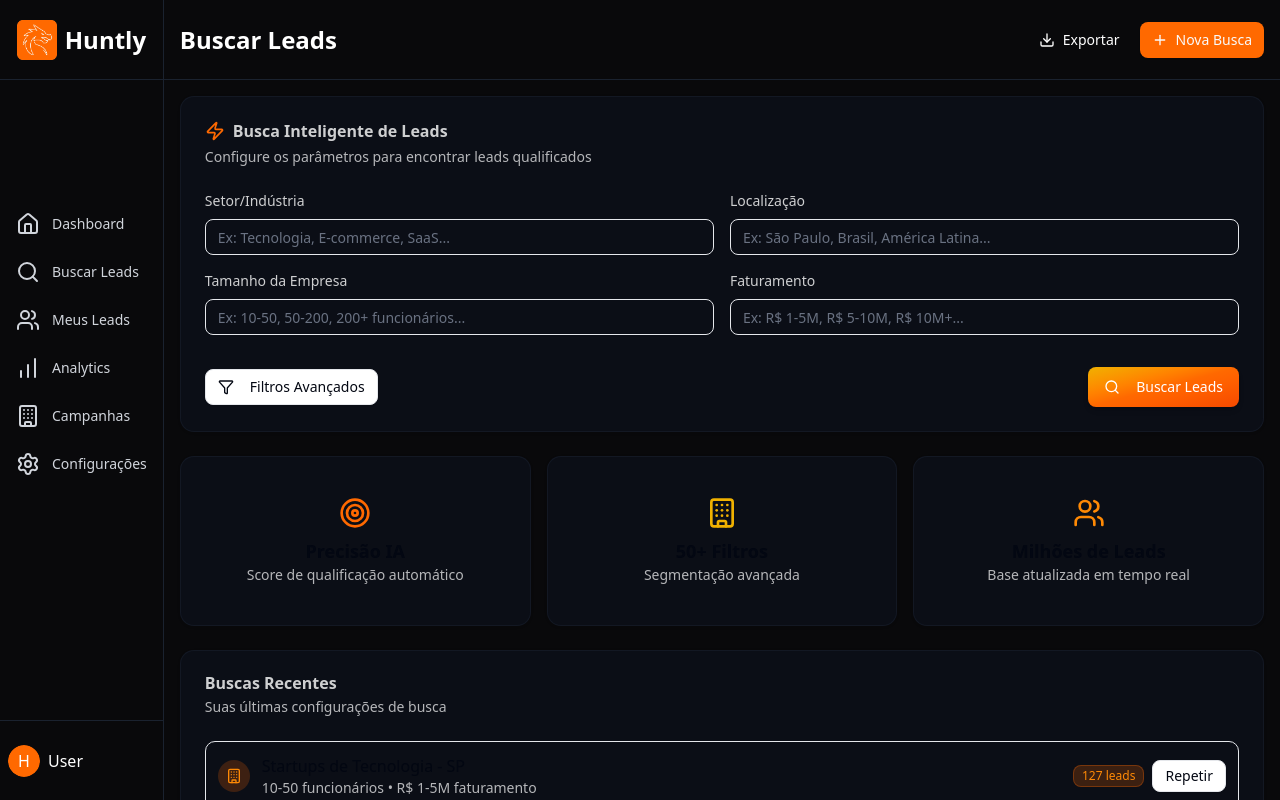
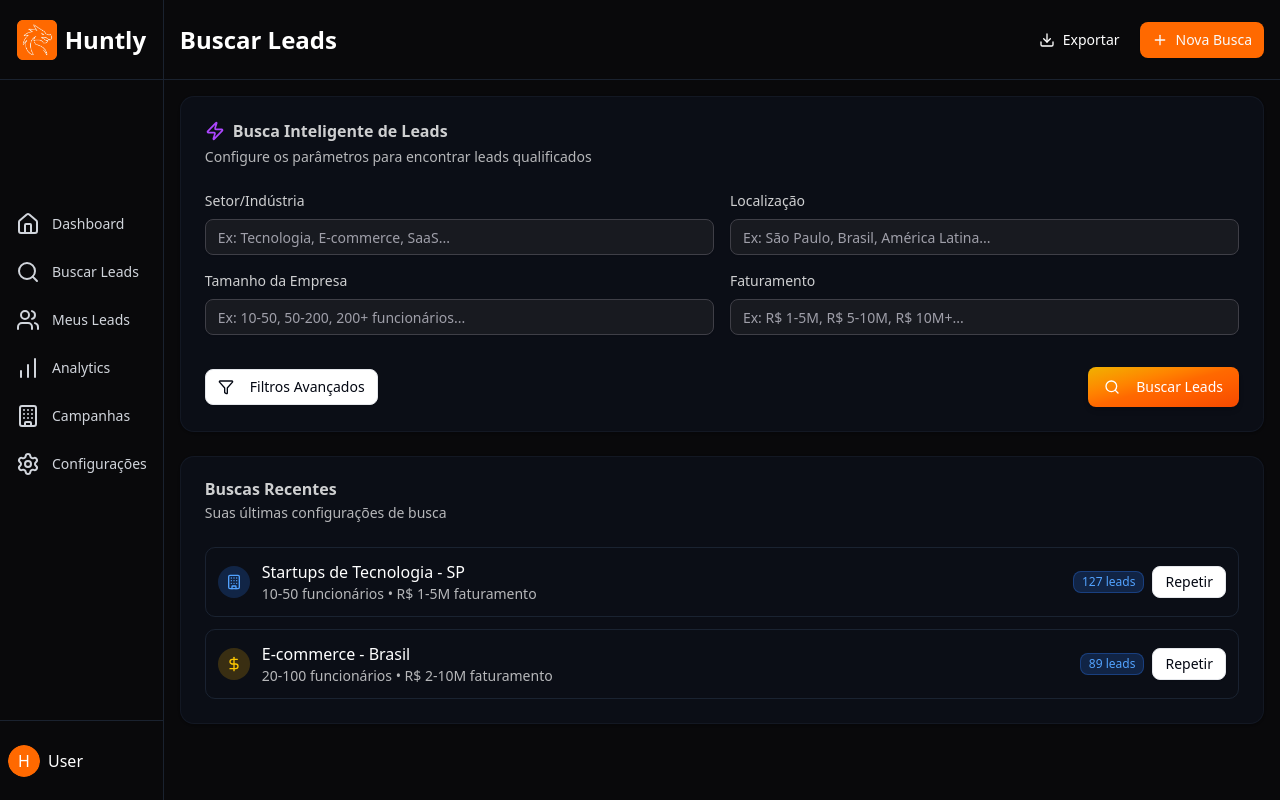
Before and after one commit to hakenshi/huntly, a Next.js app: page /buscar-leads in a window 1280 px wide. Built offline with nearby package versions, Linux system fonts and the light colour scheme.

Commit message:
feat: Update UI components in dashboard for improved aesthetics and functionality

```diff
--- a/src/components/dashboard/buscar-leads.tsx
+++ b/src/components/dashboard/buscar-leads.tsx
@@ -20,7 +20,7 @@ export function BuscarLeads() {
       <Card>
         <CardHeader>
           <CardTitle className="flex items-center space-x-2">
-            <Zap className="h-5 w-5 text-orange-500" />
+            <Zap className="h-5 w-5 text-purple-500" />
             <span>Busca Inteligente de Leads</span>
           </CardTitle>
           <CardDescription className="text-white/70">Configure os parâmetros para encontrar leads qualificados</CardDescription>
@@ -29,19 +29,19 @@ export function BuscarLeads() {
           <div className="grid grid-cols-1 md:grid-cols-2 gap-4">
             <div>
               <label className="text-sm font-medium text-white/80 mb-2 block">Setor/Indústria</label>
-              <Input placeholder="Ex: Tecnologia, E-commerce, SaaS..." />
+              <Input placeholder="Ex: Tecnologia, E-commerce, SaaS..." className="bg-zinc-800/50 border-zinc-700 text-white placeholder:text-zinc-400" />
             </div>
             <div>
               <label className="text-sm font-medium text-white/80 mb-2 block">Localização</label>
-              <Input placeholder="Ex: São Paulo, Brasil, América Latina..." />
+              <Input placeholder="Ex: São Paulo, Brasil, América Latina..." className="bg-zinc-800/50 border-zinc-700 text-white placeholder:text-zinc-400" />
             </div>
             <div>
               <label className="text-sm font-medium text-white/80 mb-2 block">Tamanho da Empresa</label>
-              <Input placeholder="Ex: 10-50, 50-200, 200+ funcionários..." />
+              <Input placeholder="Ex: 10-50, 50-200, 200+ funcionários..." className="bg-zinc-800/50 border-zinc-700 text-white placeholder:text-zinc-400" />
             </div>
             <div>
               <label className="text-sm font-medium text-white/80 mb-2 block">Faturamento</label>
-              <Input placeholder="Ex: R$ 1-5M, R$ 5-10M, R$ 10M+..." />
+              <Input placeholder="Ex: R$ 1-5M, R$ 5-10M, R$ 10M+..." className="bg-zinc-800/50 border-zinc-700 text-white placeholder:text-zinc-400" />
             </div>
           </div>
 
@@ -57,31 +57,6 @@ export function BuscarLeads() {
           </div>
         </CardContent>
       </Card>
-
-      <div className="grid grid-cols-1 md:grid-cols-3 gap-4">
-        <Card>
-          <CardContent className="p-4 text-center">
-            <Target className="h-8 w-8 text-orange-500 mx-auto mb-2" />
-            <div className="text-lg font-bold">Precisão IA</div>
-            <div className="text-sm text-white/70">Score de qualificação automático</div>
-          </CardContent>
-        </Card>
-        <Card>
-          <CardContent className="p-4 text-center">
-            <Building className="h-8 w-8 text-yellow-500 mx-auto mb-2" />
-            <div className="text-lg font-bold">50+ Filtros</div>
-            <div className="text-sm text-white/70">Segmentação avançada</div>
-          </CardContent>
-        </Card>
-        <Card>
-          <CardContent className="p-4 text-center">
-            <Users className="h-8 w-8 text-orange-400 mx-auto mb-2" />
-            <div className="text-lg font-bold">Milhões de Leads</div>
-            <div className="text-sm text-white/70">Base atualizada em tempo real</div>
-          </CardContent>
-        </Card>
-      </div>
-
       <Card>
         <CardHeader>
           <CardTitle>Buscas Recentes</CardTitle>
@@ -89,34 +64,34 @@ export function BuscarLeads() {
         </CardHeader>
         <CardContent>
           <div className="space-y-3">
-            <div className="flex items-center justify-between p-3 border rounded-lg hover:bg-muted/50 transition-colors">
+            <div className="flex items-center justify-between p-3 border border-gray-800/80 rounded-lg hover:bg-gray-900/50 transition-colors">
               <div className="flex items-center space-x-3">
-                <div className="w-8 h-8 bg-orange-500/20 rounded-full flex items-center justify-center">
-                  <Building className="h-4 w-4 text-orange-400" />
+                <div className="w-8 h-8 bg-blue-500/20 rounded-full flex items-center justify-center">
+                  <Building className="h-4 w-4 text-blue-400" />
                 </div>
                 <div>
-                  <p className="font-medium">Startups de Tecnologia - SP</p>
+                  <p className="font-medium text-white">Startups de Tecnologia - SP</p>
                   <p className="text-sm text-white/70">10-50 funcionários • R$ 1-5M faturamento</p>
                 </div>
               </div>
               <div className="flex items-center space-x-2">
-                <Badge className="bg-orange-500/20 text-orange-400 border-orange-500/30">127 leads</Badge>
+                <Badge className="bg-blue-500/20 text-blue-400 border-blue-500/30">127 leads</Badge>
                 <Button size="sm" variant="outline">Repetir</Button>
               </div>
             </div>
 
-            <div className="flex items-center justify-between p-3 border rounded-lg hover:bg-muted/50 transition-colors">
+            <div className="flex items-center justify-between p-3 border border-gray-800/80 rounded-lg hover:bg-gray-900/50 transition-colors">
               <div className="flex items-center space-x-3">
                 <div className="w-8 h-8 bg-yellow-500/20 rounded-full flex items-center justify-center">
                   <DollarSign className="h-4 w-4 text-yellow-400" />
                 </div>
                 <div>
-                  <p className="font-medium">E-commerce - Brasil</p>
+                  <p className="font-medium text-white">E-commerce - Brasil</p>
                   <p className="text-sm text-white/70">20-100 funcionários • R$ 2-10M faturamento</p>
                 </div>
               </div>
               <div className="flex items-center space-x-2">
-                <Badge className="bg-yellow-500/20 text-yellow-400 border-yellow-500/30">89 leads</Badge>
+                <Badge className="bg-blue-500/20 text-blue-400 border-blue-500/30">89 leads</Badge>
                 <Button size="sm" variant="outline">Repetir</Button>
               </div>
             </div>
--- a/src/components/dashboard/configuracoes.tsx
+++ b/src/components/dashboard/configuracoes.tsx
@@ -19,12 +19,37 @@ import {
 export function Configuracoes() {
   return (
     <div className="space-y-6">
-      <div>
-        <h2 className="text-2xl font-bold text-white">Configurações</h2>
-        <p className="text-white/70">Gerencie sua conta e preferências</p>
-      </div>
 
+      <Card>
+        <CardHeader>
+          <CardTitle className="flex items-center space-x-2">
+            <Shield className="h-5 w-5 text-green-500" />
+            <span>Segurança</span>
+          </CardTitle>
+          <CardDescription className="text-white/70">Mantenha sua conta segura</CardDescription>
+        </CardHeader>
+        <CardContent>
+          <div className="grid grid-cols-1 md:grid-cols-3 gap-4">
+            <div className="text-center p-4 border border-gray-800/80 rounded-lg">
+              <Shield className="h-8 w-8 text-green-500 mx-auto mb-2" />
+              <div className="font-medium text-white">2FA Ativo</div>
+              <div className="text-sm text-white/70">Autenticação em duas etapas</div>
+            </div>
+            <div className="text-center p-4 border border-gray-800/80 rounded-lg">
+              <Key className="h-8 w-8 text-yellow-500 mx-auto mb-2" />
+              <div className="font-medium text-white">Senha Forte</div>
+              <div className="text-sm text-white/70">Última alteração: 30 dias</div>
+            </div>
+            <div className="text-center p-4 border border-gray-800/80 rounded-lg">
+              <Settings className="h-8 w-8 text-purple-400 mx-auto mb-2" />
+              <div className="font-medium text-white">Sessões Ativas</div>
+              <div className="text-sm text-white/70">2 dispositivos conectados</div>
+            </div>
+          </div>
+        </CardContent>
+      </Card>
       <div className="grid grid-cols-1 lg:grid-cols-2 gap-6">
+
         <Card>
           <CardHeader>
             <CardTitle className="flex items-center space-x-2">
@@ -157,34 +182,6 @@ export function Configuracoes() {
         </Card>
       </div>
 
-      <Card>
-        <CardHeader>
-          <CardTitle className="flex items-center space-x-2">
-            <Shield className="h-5 w-5 text-green-500" />
-            <span>Segurança</span>
-          </CardTitle>
-          <CardDescription className="text-white/70">Mantenha sua conta segura</CardDescription>
-        </CardHeader>
-        <CardContent>
-          <div className="grid grid-cols-1 md:grid-cols-3 gap-4">
-            <div className="text-center p-4 border border-gray-800/80 rounded-lg">
-              <Shield className="h-8 w-8 text-green-500 mx-auto mb-2" />
-              <div className="font-medium text-white">2FA Ativo</div>
-              <div className="text-sm text-white/70">Autenticação em duas etapas</div>
-            </div>
-            <div className="text-center p-4 border border-gray-800/80 rounded-lg">
-              <Key className="h-8 w-8 text-yellow-500 mx-auto mb-2" />
-              <div className="font-medium text-white">Senha Forte</div>
-              <div className="text-sm text-white/70">Última alteração: 30 dias</div>
-            </div>
-            <div className="text-center p-4 border border-gray-800/80 rounded-lg">
-              <Settings className="h-8 w-8 text-purple-400 mx-auto mb-2" />
-              <div className="font-medium text-white">Sessões Ativas</div>
-              <div className="text-sm text-white/70">2 dispositivos conectados</div>
-            </div>
-          </div>
-        </CardContent>
-      </Card>
     </div>
   );
 }
--- a/src/components/dashboard/leads-table.tsx
+++ b/src/components/dashboard/leads-table.tsx
@@ -117,6 +117,32 @@ export function LeadsTable() {
 
   return (
     <div className="space-y-6">
+      <div className="grid grid-cols-1 md:grid-cols-4 gap-4">
+        <Card>
+          <CardContent className="p-4 text-center">
+            <div className="text-2xl font-bold text-blue-500">5</div>
+            <div className="text-sm text-white/70">Total de Leads</div>
+          </CardContent>
+        </Card>
+        <Card>
+          <CardContent className="p-4 text-center">
+            <div className="text-2xl font-bold text-red-500">3</div>
+            <div className="text-sm text-white/70">Alta Prioridade</div>
+          </CardContent>
+        </Card>
+        <Card>
+          <CardContent className="p-4 text-center">
+            <div className="text-2xl font-bold text-purple-500">81.4</div>
+            <div className="text-sm text-white/70">Score Médio</div>
+          </CardContent>
+        </Card>
+        <Card>
+          <CardContent className="p-4 text-center">
+            <div className="text-2xl font-bold text-green-400">R$ 9.5M</div>
+            <div className="text-sm text-white/70">Receita Potencial</div>
+          </CardContent>
+        </Card>
+      </div>
       <Card>
         <CardHeader>
           <CardTitle>Filtros</CardTitle>
@@ -221,32 +247,6 @@ export function LeadsTable() {
         </CardContent>
       </Card>
 
-      <div className="grid grid-cols-1 md:grid-cols-4 gap-4">
-        <Card>
-          <CardContent className="p-4 text-center">
-            <div className="text-2xl font-bold text-blue-500">5</div>
-            <div className="text-sm text-white/70">Total de Leads</div>
-          </CardContent>
-        </Card>
-        <Card>
-          <CardContent className="p-4 text-center">
-            <div className="text-2xl font-bold text-red-500">3</div>
-            <div className="text-sm text-white/70">Alta Prioridade</div>
-          </CardContent>
-        </Card>
-        <Card>
-          <CardContent className="p-4 text-center">
-            <div className="text-2xl font-bold text-purple-500">81.4</div>
-            <div className="text-sm text-white/70">Score Médio</div>
-          </CardContent>
-        </Card>
-        <Card>
-          <CardContent className="p-4 text-center">
-            <div className="text-2xl font-bold text-green-400">R$ 9.5M</div>
-            <div className="text-sm text-white/70">Receita Potencial</div>
-          </CardContent>
-        </Card>
-      </div>
     </div>
   );
 }
```
